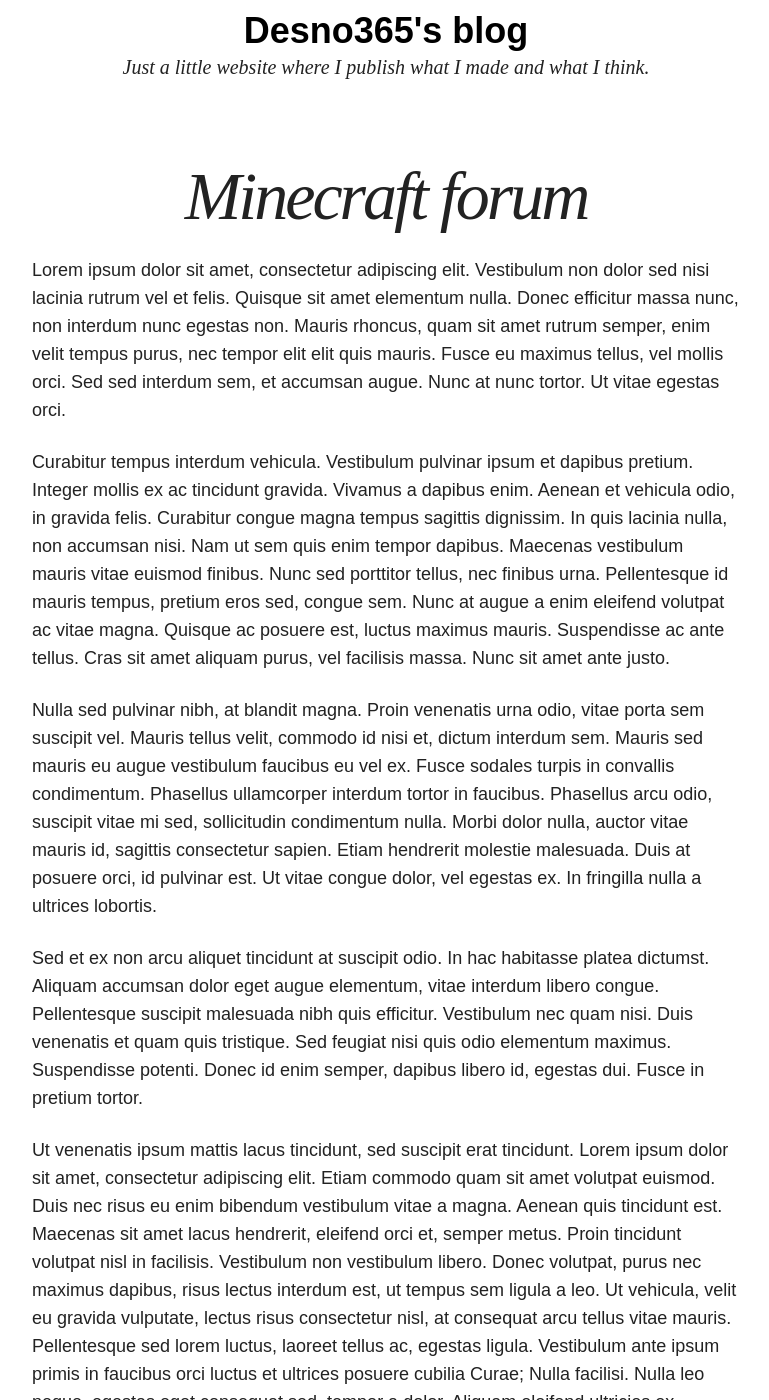
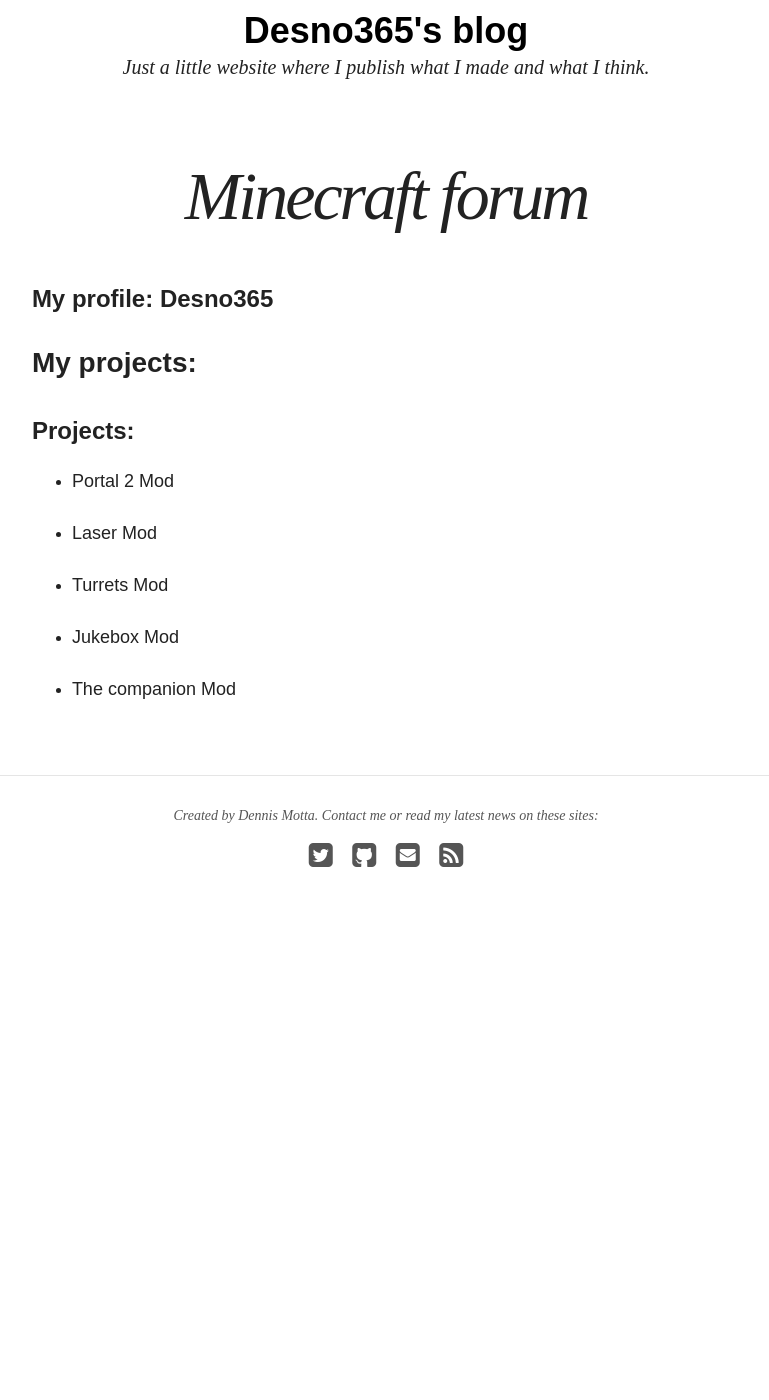
Before and after one commit to Desno365/Desno365.github.io, a Jekyll site: the page built from minecraft/index.md, in a window 1280 px wide and 1400 px high, scrolled down 317 px. Shown: the whole window, without its empty margins (254-1023 px from the left). Built offline with Jekyll 4.4.1, drawn with Linux system fonts in a browser that asks for light colours; nearby versions of some CDN libraries; after the commit the page ends 1284 px from its top, so only the background shows below that; some of the changed text lies outside the part shown.

Commit message:
Added the minecraft page text

```diff
--- a/minecraft/index.md
+++ b/minecraft/index.md
@@ -5,12 +5,19 @@
 modified: 2014-09-16T15:48:38.564948-04:00
 ---
 
-Lorem ipsum dolor sit amet, consectetur adipiscing elit. Vestibulum non dolor sed nisi lacinia rutrum vel et felis. Quisque sit amet elementum nulla. Donec efficitur massa nunc, non interdum nunc egestas non. Mauris rhoncus, quam sit amet rutrum semper, enim velit tempus purus, nec tempor elit elit quis mauris. Fusce eu maximus tellus, vel mollis orci. Sed sed interdum sem, et accumsan augue. Nunc at nunc tortor. Ut vitae egestas orci.
+#### My profile: [Desno365](http://www.minecraftforum.net/members/Desno365)
 
-Curabitur tempus interdum vehicula. Vestibulum pulvinar ipsum et dapibus pretium. Integer mollis ex ac tincidunt gravida. Vivamus a dapibus enim. Aenean et vehicula odio, in gravida felis. Curabitur congue magna tempus sagittis dignissim. In quis lacinia nulla, non accumsan nisi. Nam ut sem quis enim tempor dapibus. Maecenas vestibulum mauris vitae euismod finibus. Nunc sed porttitor tellus, nec finibus urna. Pellentesque id mauris tempus, pretium eros sed, congue sem. Nunc at augue a enim eleifend volutpat ac vitae magna. Quisque ac posuere est, luctus maximus mauris. Suspendisse ac ante tellus. Cras sit amet aliquam purus, vel facilisis massa. Nunc sit amet ante justo.
 
-Nulla sed pulvinar nibh, at blandit magna. Proin venenatis urna odio, vitae porta sem suscipit vel. Mauris tellus velit, commodo id nisi et, dictum interdum sem. Mauris sed mauris eu augue vestibulum faucibus eu vel ex. Fusce sodales turpis in convallis condimentum. Phasellus ullamcorper interdum tortor in faucibus. Phasellus arcu odio, suscipit vitae mi sed, sollicitudin condimentum nulla. Morbi dolor nulla, auctor vitae mauris id, sagittis consectetur sapien. Etiam hendrerit molestie malesuada. Duis at posuere orci, id pulvinar est. Ut vitae congue dolor, vel egestas ex. In fringilla nulla a ultrices lobortis.
+### My projects:
 
-Sed et ex non arcu aliquet tincidunt at suscipit odio. In hac habitasse platea dictumst. Aliquam accumsan dolor eget augue elementum, vitae interdum libero congue. Pellentesque suscipit malesuada nibh quis efficitur. Vestibulum nec quam nisi. Duis venenatis et quam quis tristique. Sed feugiat nisi quis odio elementum maximus. Suspendisse potenti. Donec id enim semper, dapibus libero id, egestas dui. Fusce in pretium tortor.
+#### Projects:
 
-Ut venenatis ipsum mattis lacus tincidunt, sed suscipit erat tincidunt. Lorem ipsum dolor sit amet, consectetur adipiscing elit. Etiam commodo quam sit amet volutpat euismod. Duis nec risus eu enim bibendum vestibulum vitae a magna. Aenean quis tincidunt est. Maecenas sit amet lacus hendrerit, eleifend orci et, semper metus. Proin tincidunt volutpat nisl in facilisis. Vestibulum non vestibulum libero. Donec volutpat, purus nec maximus dapibus, risus lectus interdum est, ut tempus sem ligula a leo. Ut vehicula, velit eu gravida vulputate, lectus risus consectetur nisl, at consequat arcu tellus vitae mauris. Pellentesque sed lorem luctus, laoreet tellus ac, egestas ligula. Vestibulum ante ipsum primis in faucibus orci luctus et ultrices posuere cubilia Curae; Nulla facilisi. Nulla leo neque, egestas eget consequat sed, tempor a dolor. Aliquam eleifend ultricies ex scelerisque convallis. Integer sit amet mauris euismod, fringilla urna a, pulvinar nisi.
+* Portal 2 Mod
+
+* Laser Mod
+
+* Turrets Mod
+
+* Jukebox Mod
+
+* The companion Mod
```
Also changed, not shown: about/index.md (+2 -0 lines), xda/index.md (+6 -8 lines).
